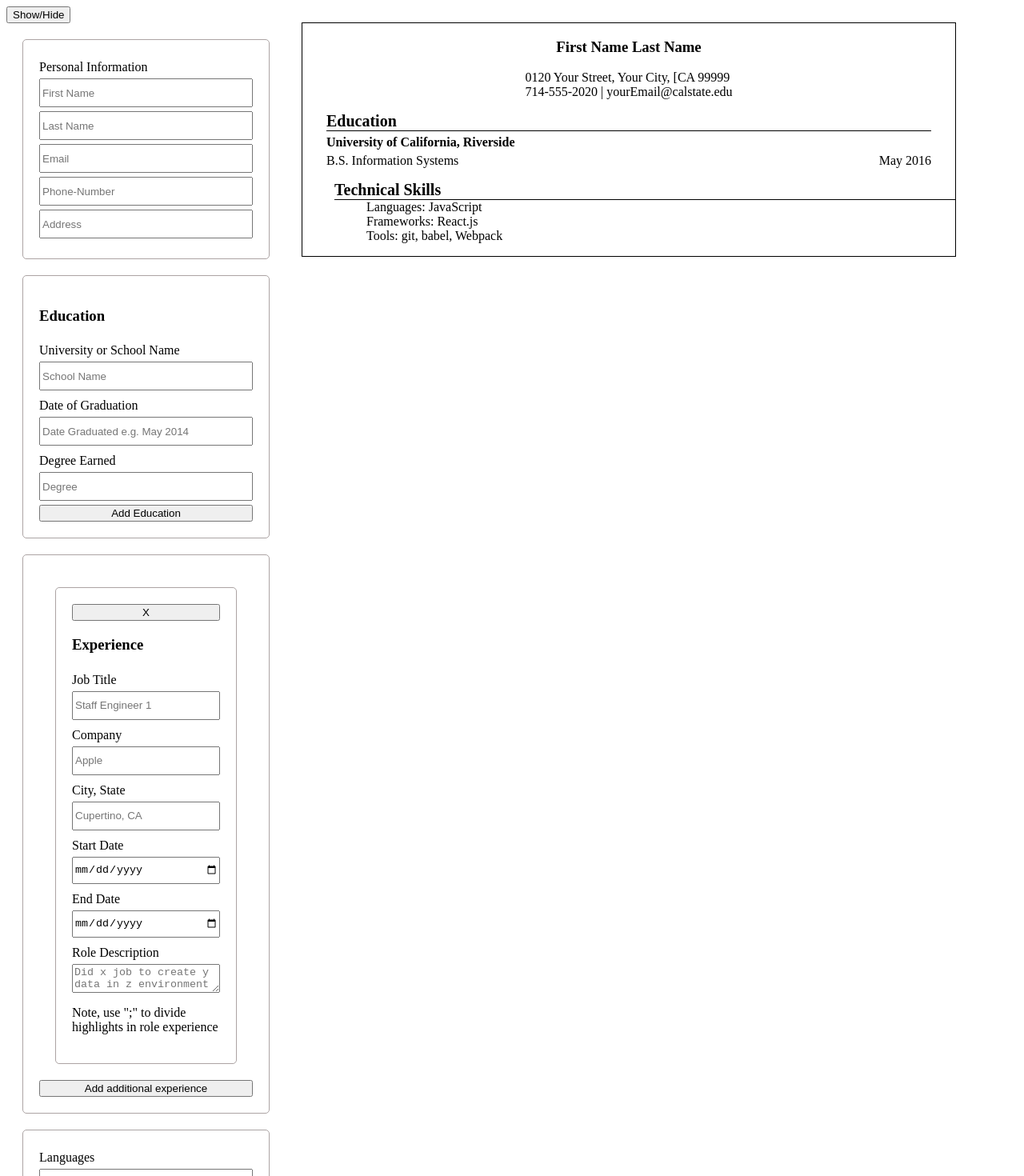
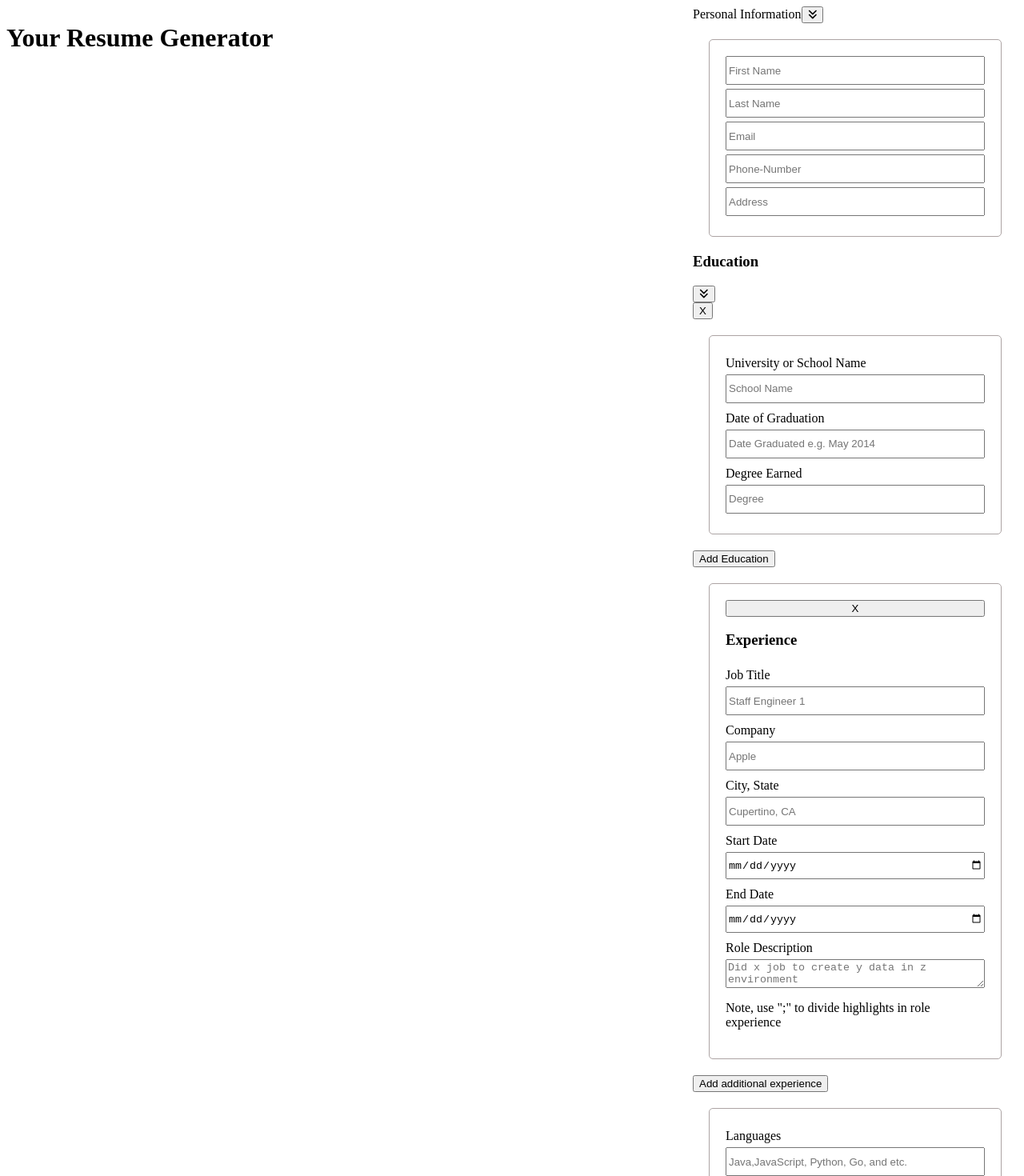
Before and after one commit to WChan95/cv-project, a React (Create React App) app: page / in a window 1280 px wide. Shown: the top 1470 px of the page at 80% size. Built offline with nearby package versions, Linux system fonts and the light colour scheme.

Commit message:
added styling and formatting

```diff
--- a/src/components/App.js
+++ b/src/components/App.js
@@ -20,14 +20,9 @@ class App extends Component {
         email: "yourEmail@calstate.edu",
         phone: "714-555-2020",
         address: "0120 Your Street, Your City, [CA 99999",
+        isActive: "",
       },
       education: {
-        school: {
-          schoolName: "University of California, Riverside",
-          degree: "B.S. Information Systems",
-          dateGraduated: "May 2016",
-          id: uniqid(),
-        },
         schools: [
           {
             schoolName: "University of California, Riverside",
@@ -38,7 +33,6 @@ class App extends Component {
         ],
       },
       experience: {
-        job: { jobTitle: "" },
         jobs: [
           {
             id: "",
@@ -47,10 +41,8 @@ class App extends Component {
             location: "",
             startDate: "",
             endDate: "",
-            roleDescription:
-              "",
+            roleDescription: "",
           },
-
         ],
       },
       technicalSkills: {
@@ -60,6 +52,10 @@ class App extends Component {
       },
     };
   }
+
+  handleActive = (event) => {
+    console.log(event.target);
+  };
   //schoolName: "California State University, Fullerston", degree:"Bachelor of Science, Computer Science", dateGraduated:"May 2010"
   handlePersonal = (event) => {
     const { name, value } = event.target;
@@ -73,33 +69,34 @@ class App extends Component {
     this.setState((prevState) => ({
       education: {
         ...prevState.education,
-        school: {
-          ...prevState.education.school,
-          [name]: value,
-        },
+        schools: prevState.education.schools.map((school) => {
+          if (school.id === event.target.id) {
+            return { ...school, [name]: value };
+          }
+          return school;
+        }),
       },
     }));
   };
 
-  submitEducation = (event) => {
-    event.preventDefault();
-
+  handleAddEducation = (event) => {
     this.setState((prevState) => ({
       education: {
         ...prevState.education,
-        schools: [...prevState.education.schools, this.state.education.school],
+        schools: [...prevState.education.schools, { id: uniqid() }],
       },
-    })); //this actually works
-    /*     this.setState({education:{
-      schools: {schools}
-    }}) */
+    }));
+  };
 
-    /*   this.setState((prevState) => ({
-      education: {
-        ...prevState.education.schools,
-        school,
+  handleDeleteEducation = (event) => {
+    //this.state.experience.jobs.splice(event,1)
+    const newArr = this.state.education.schools.filter((school) => school.id != event.id);
+    this.setState((prevState) => ({
+      experience: {
+        ...prevState.experience,
+        jobs: [...newArr],
       },
-    })); */ //this doesn't work
+    }));
   };
 
   handleExperience = (event) => {
@@ -118,15 +115,15 @@ class App extends Component {
   };
 
   handleAddExperience = (event) => {
+    this.setState((prevState) => ({
+      experience: {
+        ...prevState.experience,
+        jobs: [...prevState.experience.jobs, { id: uniqid() }],
+      },
+    }));
+  };
 
-    this.setState(prevState => ({
-      experience:{...prevState.experience, jobs:[...prevState.experience.jobs,{id:uniqid()} ]}
-    }))
-
-  }
-
-
-  handleDelete = (event) => {
+  handleDeleteExperience = (event) => {
     //this.state.experience.jobs.splice(event,1)
     const newArr = this.state.experience.jobs.filter((job) => job.id != event.id);
     this.setState((prevState) => ({
@@ -147,24 +144,29 @@ class App extends Component {
   render() {
     return (
       <div className="app">
-        <div>
-          <div>
-            <button>Show/Hide</button>
-            <Personal personalChange={this.handlePersonal} />
-          </div>
-
-          <Education eduChange={this.handleEducation} eduSubmit={this.submitEducation} />
+        <header className = "Header">
+          <h1>Your Resume Generator</h1>
+        </header>
+        <div className = "Form">
+          <Personal personalChange={this.handlePersonal} toggleActive={this.handleActive} />
+          <Education
+            eduAdd={this.handleAddEducation}
+            eduChange={this.handleEducation}
+            eduDelete={this.handleDeleteEducation}
+            {...this.state.education}
+          />
           <Experience
-            expDelete={this.handleDelete}
+            expDelete={this.handleDeleteExperience}
             expChange={this.handleExperience}
             expAdd={this.handleAddExperience}
             {...this.state.experience}
           />
           <TechnicalSkills technicalChange={this.handleTechnical} />
         </div>
-        <div>
+        <div className="CV">
           <Preview {...this.state} handleDelete={this.handleDelete} />
         </div>
+        <footer className="Footer" >Your Footer Here</footer>
       </div>
     );
   }
--- a/src/components/Education.js
+++ b/src/components/Education.js
@@ -1,13 +1,17 @@
 import React, { Component, useState } from "react";
 import { clearAllInputs } from "./utils/Utils";
 import uniqid from "uniqid";
+import { FontAwesomeIcon } from "@fortawesome/react-fontawesome";
+
+import { faAnglesDown } from "@fortawesome/free-solid-svg-icons";
+import { faAnglesRight } from "@fortawesome/free-solid-svg-icons";
 
 import "../assets/Forms.scss";
 
 class Education extends Component {
   constructor(props) {
     super(props);
-    this.state = { items: [] };
+    this.state = { active: true };
   }
 
   //lets make it so that it can assign ids
@@ -16,29 +20,55 @@ class Education extends Component {
     this.props.eduChange(event);
   };
 
-  handleSubmit = (event) => {
-    this.props.eduSubmit(event);
+  handleAdd = (event) => {
+    this.props.eduAdd(event);
   };
 
-  addMoreExperience = () => {
-    this.setState(prevState => ({
+  handleDelete = (event) => {
+    this.props.eduDelete(event);
+  };
 
-    }))
+  handleActive = (event) => {
+    this.setState({ active: !this.state.active });
   };
   //lets start with a thought experiment (or rather a streamline of thoughts)
   //when initialzing, the state is initially empty
   //right now it relies on the name of the input elements to create properties for
   render() {
+    const schools = this.props.schools;
+    return (
+      <div className="forms_container">
+        <div className="head">
+          <h3>Education</h3>
+          <button type="Button" onClick={this.handleActive} className="show_hide">
+            {this.state.active ? (
+              <FontAwesomeIcon icon={faAnglesDown} />
+            ) : (
+              <FontAwesomeIcon icon={faAnglesRight} />
+            )}
+          </button>
+        </div>
+        {this.state.active
+          ? schools.map((school) => {
               return (
                 <div>
-        <div>
-          <form className="forms" onSubmit={this.handleSubmit}>
-            <h3>Education</h3>
+                  <div className="deleteContainer">
+                    <button
+                      className="delete"
+                      type="button"
+                      onClick={() => this.handleDelete(school)}
+                    >
+                      X
+                    </button>
+                  </div>
+
+                  <form className="forms">
                     <label>University or School Name</label>
                     <input
                       type="text"
                       placeholder="School Name"
                       name="schoolName"
+                      id={school.id}
                       onChange={this.handleChange}
                     />
                     <label>Date of Graduation</label>
@@ -46,14 +76,25 @@ class Education extends Component {
                       type="text"
                       placeholder="Date Graduated e.g. May 2014"
                       name="dateGraduated"
+                      id={school.id}
                       onChange={this.handleChange}
                     />
                     <label>Degree Earned</label>
-            <input type="text" placeholder="Degree" name="degree" onChange={this.handleChange} />
-            <button>Add Education</button>
+                    <input
+                      type="text"
+                      placeholder="Degree"
+                      name="degree"
+                      id={school.id}
+                      onChange={this.handleChange}
+                    />
                   </form>
                 </div>
-
+              );
+            })
+          : null}
+        <button type="button" onClick={this.handleAdd}>
+          Add Education
+        </button>
       </div>
     );
   }
--- a/src/components/Experience.js
+++ b/src/components/Experience.js
@@ -21,7 +21,7 @@ class Experience extends Component {
   };
   render() {
     return (
-      <div className="forms">
+      <div className="forms_container">
         {this.props.jobs.map((index) => {
           return (
             <form className="forms">
--- a/src/components/Personal.js
+++ b/src/components/Personal.js
@@ -1,20 +1,41 @@
 import React, { Component, useState } from "react";
 import "../assets/Forms.scss";
 import reactDom from "react-dom";
+import { FontAwesomeIcon } from "@fortawesome/react-fontawesome";
+
+import { faAnglesDown } from "@fortawesome/free-solid-svg-icons";
+import { faAnglesRight } from "@fortawesome/free-solid-svg-icons";
 
 class Personal extends Component {
   constructor(props) {
     super(props);
+    this.state = { active: true };
   }
 
   handleChange = (event) => {
     this.props.personalChange(event);
   };
 
+  handleActive = (event) => {
+    this.setState({ active: !this.state.active });
+  };
+
   render() {
     return (
-      <form className="forms">
-        <label>Personal Information</label>
+      <div className="forms_container">
+        <div className = "head">
+          <span>Personal Information</span>
+          <button type="Button" onClick={this.handleActive} className="show_hide">
+            {this.state.active ? (
+              <FontAwesomeIcon icon={faAnglesDown} />
+            ) : (
+              <FontAwesomeIcon icon={faAnglesRight} />
+            )}
+          </button>
+        </div>
+
+        {this.state.active ? (
+          <form className = "forms">
             <input
               type="text"
               placeholder="First Name"
@@ -36,6 +57,8 @@ class Personal extends Component {
             />
             <input type="text" placeholder="Address" name="address" onChange={this.handleChange} />
           </form>
+        ) : null}
+      </div>
     );
   }
 }
--- a/src/components/TechnicalSkills.js
+++ b/src/components/TechnicalSkills.js
@@ -10,7 +10,8 @@ class TechnicalSkills extends Component {
   };
   render() {
     return (
-      <form className="forms">
+      <div className="forms_container">
+        <form className ="forms" >
           <label>Languages</label>
           <input
             type="text"
@@ -36,6 +37,7 @@ class TechnicalSkills extends Component {
 
           <button>Submit</button>
         </form>
+      </div>
     );
   }
 }
```
Lines whose indentation alone changed are shown as unchanged.
